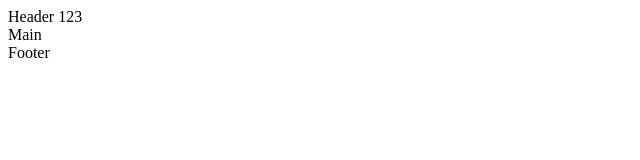
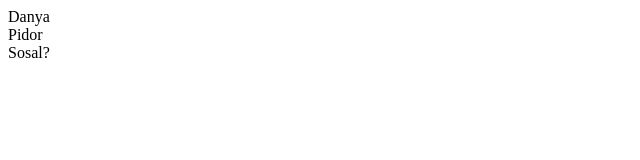
Before and after one commit to Sashazmei/my-project, a plain HTML site: page index.html in a window 1280 px wide. Shown: the full height of the page, 0-640 px from the left. Drawn offline with Linux system fonts and the light colour scheme.

Commit message:
Update index.html

```diff
--- a/index.html
+++ b/index.html
@@ -7,8 +7,8 @@
    <title> My Project</title>
 </head>
 <body>
-  <headwr>Header 123</headwr>
-  <main>Main</main>
-  <footer>Footer</footer>
+  <headwr>Danya</headwr>
+  <main>Pidor</main>
+  <footer>Sosal?</footer>
 </body>
 </html>
```
